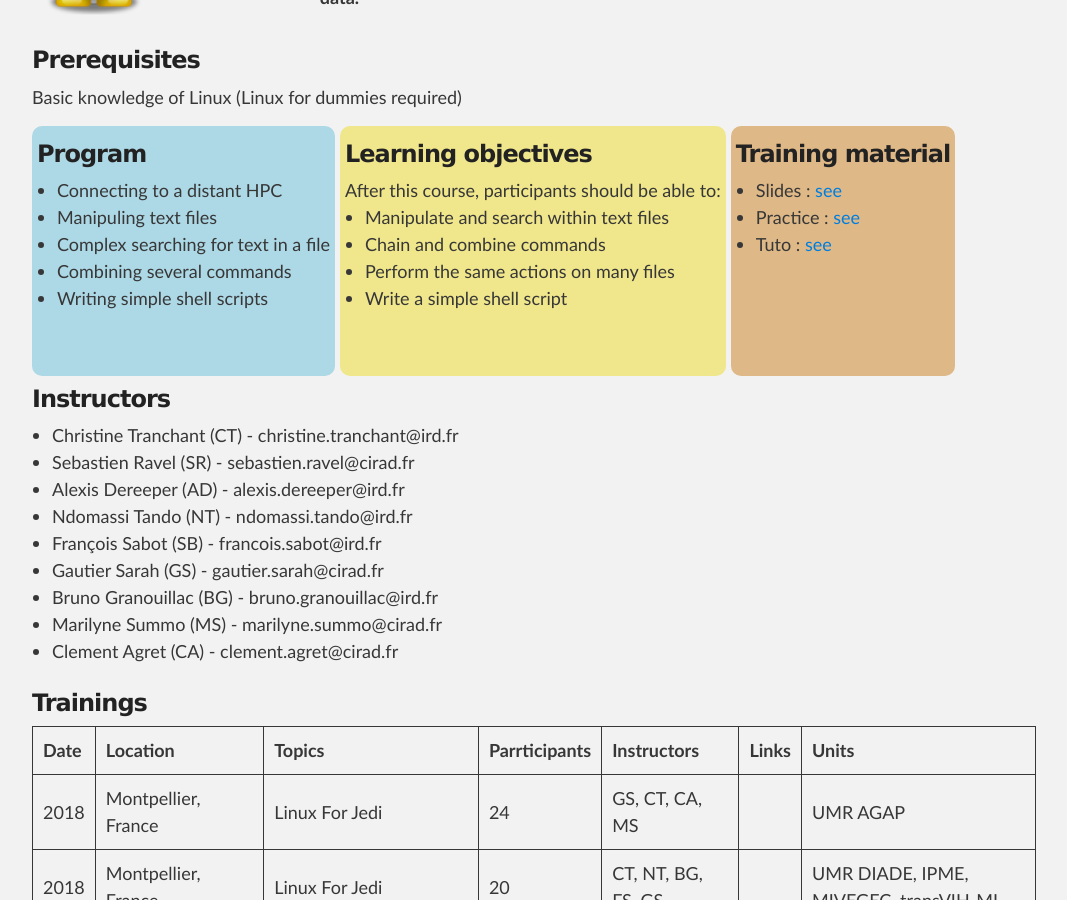
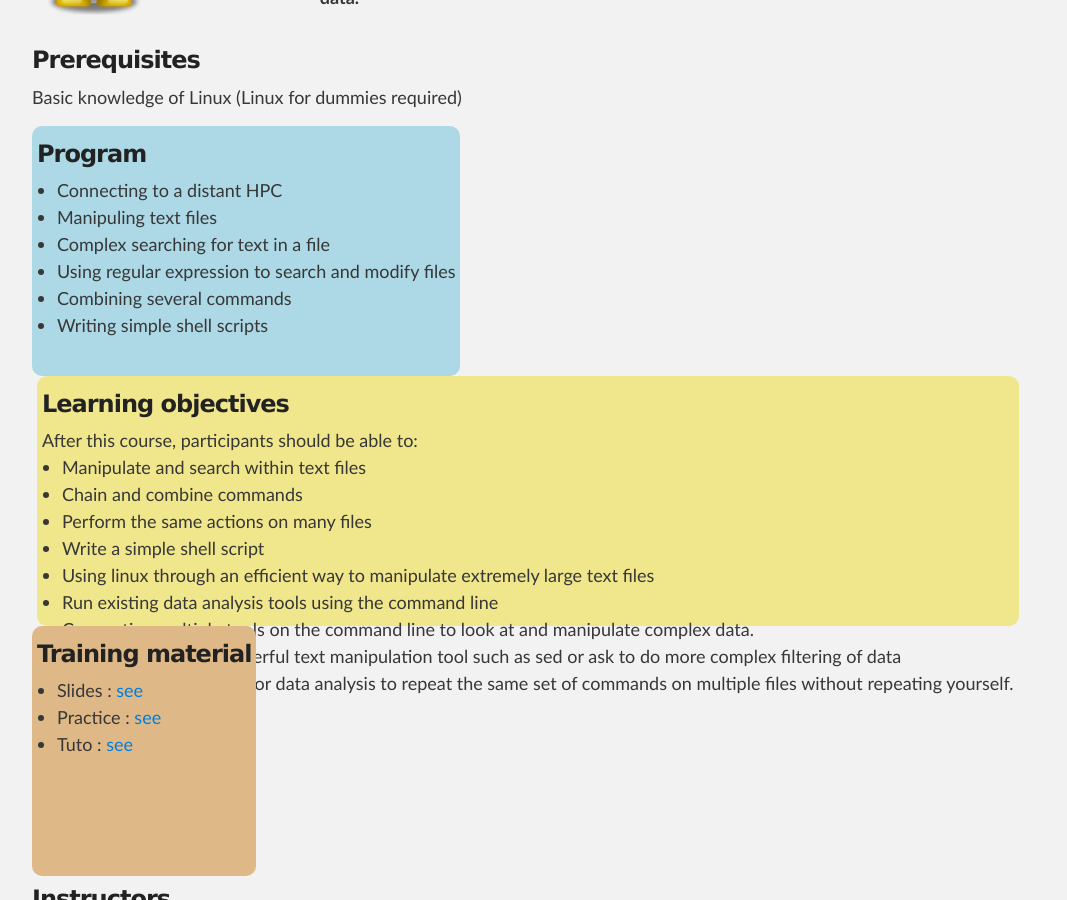
Before and after one commit to SouthGreenPlatform/trainings, a Jekyll site: the page built from _pages/linuxJedi.md, in a window 1280 px wide and 900 px high, scrolled down 474 px. Shown: the whole window, without its empty margins (106-1173 px from the left). Built offline with Jekyll 4.4.1, drawn with Linux system fonts in a browser that asks for light colours; nearby versions of some CDN libraries.

Commit message:
Update program

```diff
--- a/_pages/linuxJedi.md
+++ b/_pages/linuxJedi.md
@@ -25,6 +25,7 @@ Basic knowledge of Linux (Linux for dummies required)
 <li> Connecting to a distant HPC </li>
 <li> Manipuling text files </li>
 <li> Complex searching for text in a file</li>
+<li> Using regular expression to search and modify files</li>
 <li> Combining several commands </li>
 <li> Writing simple shell scripts</li>
 </ul>
@@ -38,6 +39,11 @@ After this course, participants should be able to:
 <li>Chain and combine commands</li>
 <li>Perform the same actions on many files</li>
 <li>Write a simple shell script</li>
+<li>Using linux through an efficient way to manipulate extremely large text files</li>
+<li>Run existing data analysis tools using the command line</li>
+<li>Connecting  multiple tools on the command line to look at and manipulate complex data.</li>
+<li>Learning how using  powerful text manipulation tool such as sed or ask to do more complex filtering of data</li>
+<li>Write basic bash scriptsfor data analysis to repeat the same set of commands on multiple files without repeating yourself.</li>
 </ul>
 </div>
 
```
